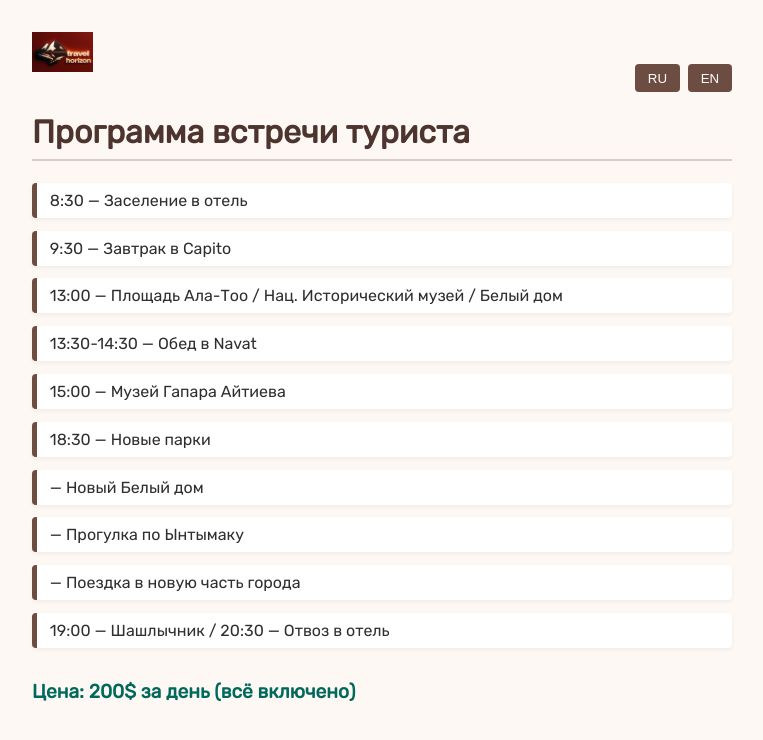
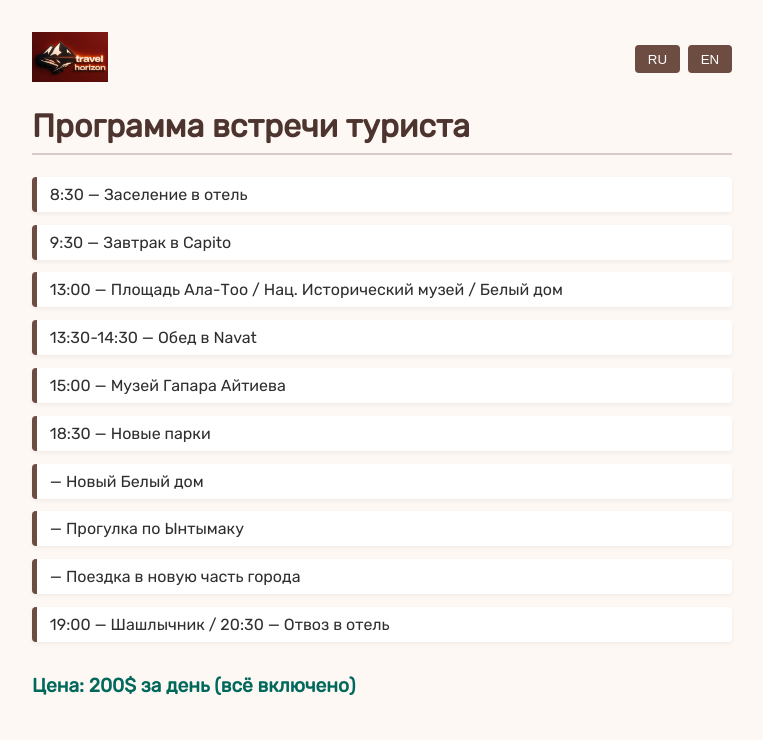
Before and after one commit to MarcusL/my-website, a plain HTML site: page index.html in a window 1280 px wide. Shown: the whole page, without its empty margins (258-1021 px from the left). Drawn offline with Linux system fonts and the light colour scheme.

Commit message:
Update style.css Обновление

```diff
--- a/style.css
+++ b/style.css
@@ -10,6 +10,37 @@ body {
   max-width: 700px;
   margin: auto;
   padding: 2rem;
+}
+
+.topbar {
+  display: flex;
+  align-items: center; /* вертикальное выравнивание */
+  justify-content: space-between; /* лого слева, кнопки справа */
+  margin-bottom: 1rem;
+}
+
+.logo {
+  max-height: 50px;
+  height: auto;
+  width: auto;
+}
+
+.lang-switcher {
+  display: flex;
+  gap: 0.5rem;
+}
+
+.lang-switcher button {
+  padding: 0.4rem 0.8rem;
+  background: #6d4c41;
+  color: white;
+  border: none;
+  border-radius: 4px;
+  cursor: pointer;
+}
+
+.lang-switcher button:hover {
+  background: #5d4037;
 }
 
 h1 {
@@ -39,76 +70,3 @@ h1 {
   color: #00695c;
   font-weight: bold;
 }
-
-.lang-switcher {
-  display: flex;
-  justify-content: flex-end;
-  gap: 0.5rem;
-  margin-bottom: 1rem;
-}
-
-.lang-switcher button {
-  padding: 0.4rem 0.8rem;
-  background: #6d4c41;
-  color: white;
-  border: none;
-  border-radius: 4px;
-  cursor: pointer;
-}
-
-.lang-switcher button:hover {
-  background: #5d4037;
-}
-/* ... твои существующие стили ... */
-
-.logo-container {
-  text-align: left; /* оставим */
-  margin-bottom: 1rem;
-}
-
-.logo {
-  max-width: 180px;
-  height: auto;
-  object-fit: contain;
-}
-
-/* Добавляем блок для топбара — обёртки с логотипом и кнопками */
-.topbar {
-  display: flex;
-  align-items: flex-end;  /* выравнивание по нижнему краю */
-  gap: 1rem;
-  margin-bottom: 1rem;
-}
-
-/* Обновляем стили для лого внутри топбара */
-.logo-container {
-  flex-shrink: 0; /* чтобы лого не сжимался */
-}
-
-/* Размер логотипа — подбери по вкусу */
-.logo {
-  max-height: 40px;  /* высота лого, чтобы совпадал с кнопками */
-  height: auto;
-  width: auto;
-}
-
-/* Обновляем стили переключателя языков для выравнивания */
-.lang-switcher {
-  margin-left: auto; /* отодвинет кнопки максимально вправо */
-  display: flex;
-  gap: 0.5rem;
-  margin-bottom: 0; /* убираем чтобы не дублировать */
-}
-
-.lang-switcher button {
-  padding: 0.4rem 0.8rem;
-  background: #6d4c41;
-  color: white;
-  border: none;
-  border-radius: 4px;
-  cursor: pointer;
-}
-
-.lang-switcher button:hover {
-  background: #5d4037;
-}
```
